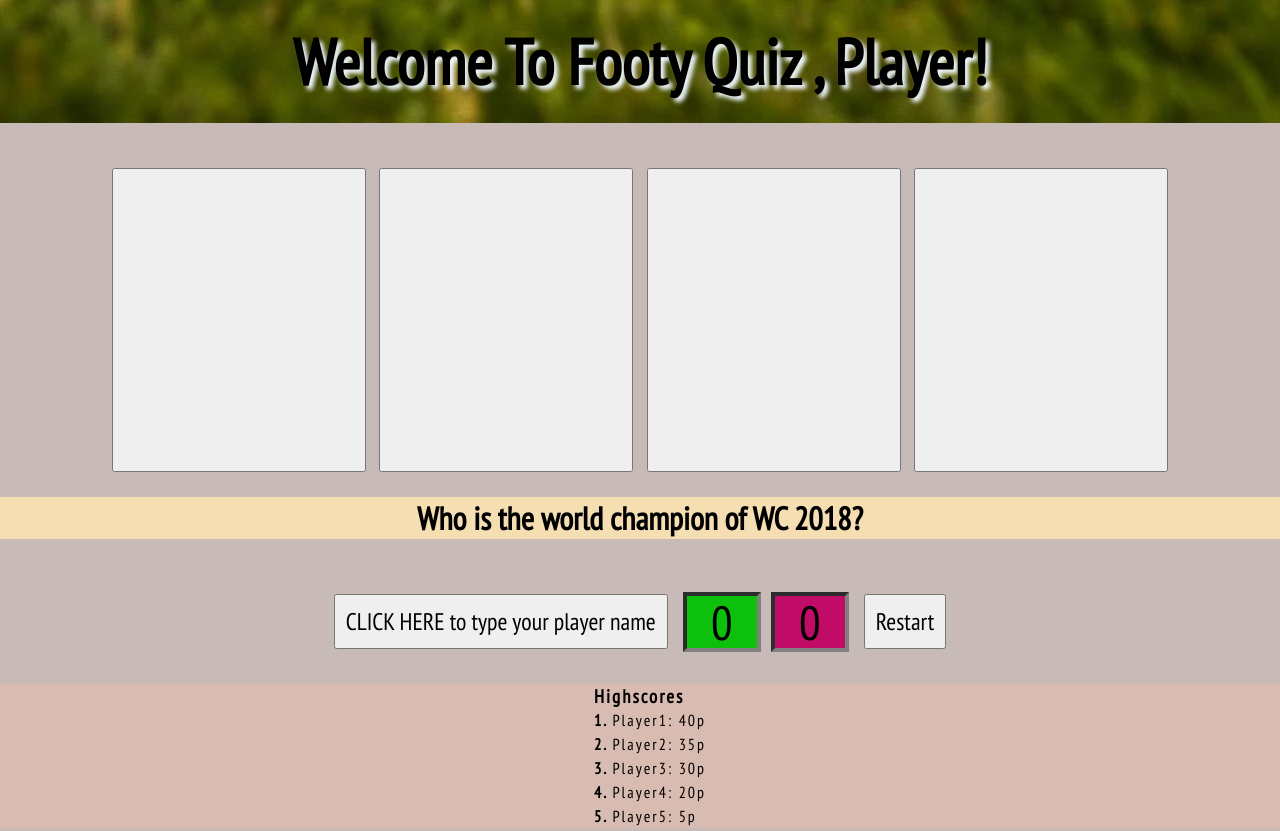
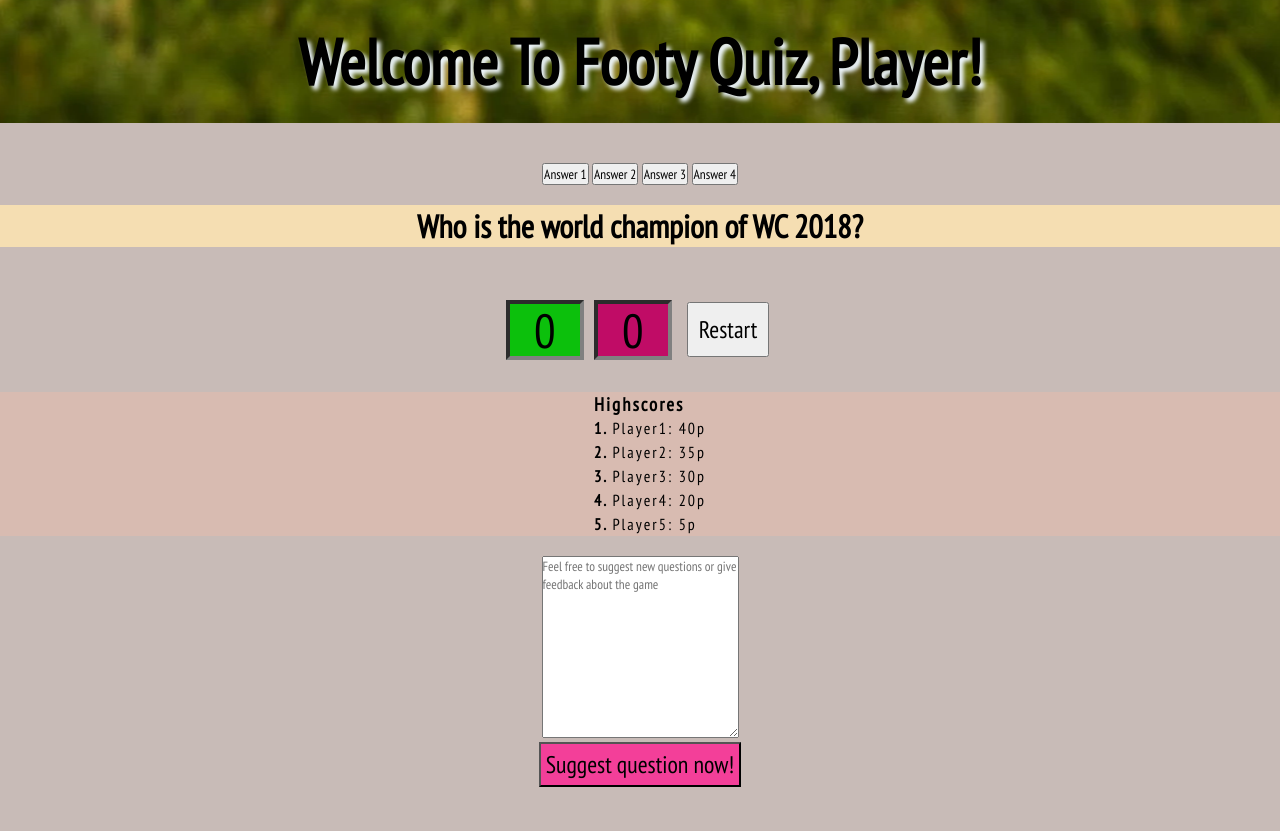
Before and after one commit to AwrelH/FootyQuiz, a plain HTML site: page index.html in a window 1280 px wide. Shown: the top 831 px of the page. Drawn offline with Linux system fonts and the light colour scheme; a web font is replaced by a local one.

Commit message:
remove a button that was not used

```diff
--- a/index.html
+++ b/index.html
@@ -15,10 +15,10 @@
 
 </head>
 
-<body  onload="askName()">
+<body>
 
     <!-- Welcome title for the page -->
-    <h1>Welcome To Footy Quiz , <span id="playerName">Player</span>!</h1>
+    <h1>Welcome To Footy Quiz, <span id="playerName">Player</span>!</h1>
 
     <!-- Container for the main content  -->
     <div id="container">
@@ -26,10 +26,10 @@
         <!-- Game zone where the content of the questions will be -->
         <div class="gameZone">
             <div id="answerContainer">
-                <button class="questionImages"></button>
-                <button class="questionImages"></button>
-                <button class="questionImages"></button>
-                <button class="questionImages"></button>
+                <button  id="optionA" class="answer">Answer 1</button>
+                <button  id="optionB" class="answer">Answer 2</button>
+                <button  id="optionC" class="answer">Answer 3</button>
+                <button  id="optionD" class="answer">Answer 4</button>
             </div>
             <h3 id="question">Who is the world champion of WC 2018?
 
@@ -37,9 +37,8 @@
 
             <!-- Where the score is kept and registered -->
             <div id="keepScore">
-                <button id="submit" type="submit" onclick="askName()">CLICK HERE to type your player name</button>
-                <span id="rightAnswers"> 0 </span>
-                <span id="wrongAnswers"> 0 </span>
+                <span id="rightAnswers">0</span>
+                <span id="wrongAnswers">0</span>
 
                 <button type="reset" id="restart">Restart</button>
 
@@ -60,12 +59,12 @@
             </ol>
             <p id="playerRanking"></p>
         </div>
-        <!-- Possibility for players to share feedback and suggest additional questions -->
+        <!-- Possibility for players to share feedback and/or suggest additional questions -->
         <div id="addNewQuestion">
             <form action="post">
                 <label for="newQuestion"></label>
                 <textarea name="" id="newQuestion" cols="30" rows="10"
-                    placeholder="Feel free to suggest new questions or give feedback about the game"></textarea> <br>
+                    placeholder="Feel free to suggest new questions or give feedback about the game" required></textarea> <br>
                     <button id="submitNewQuestion" type="submit">Suggest question now!</button>
             </form>
 
```
